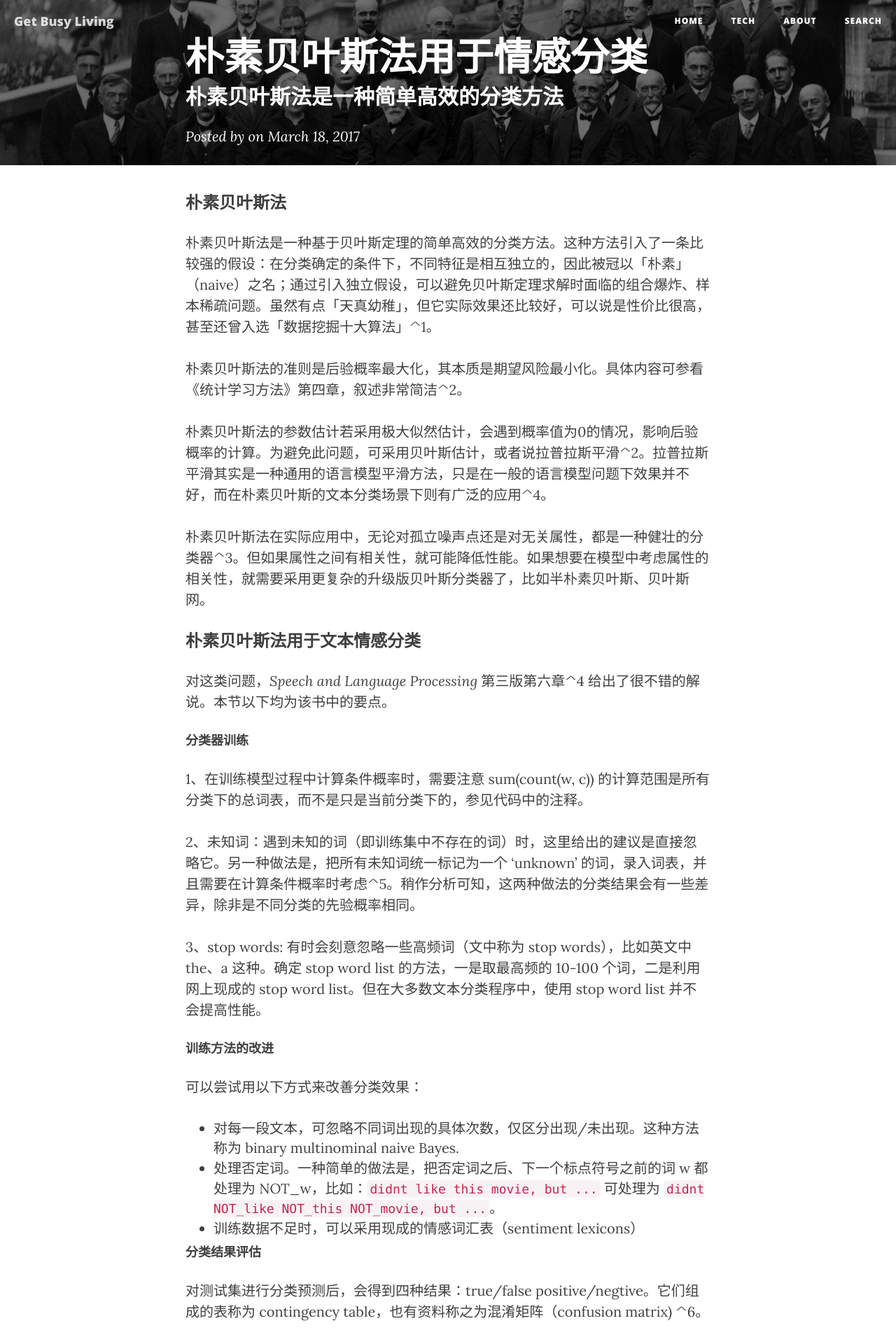
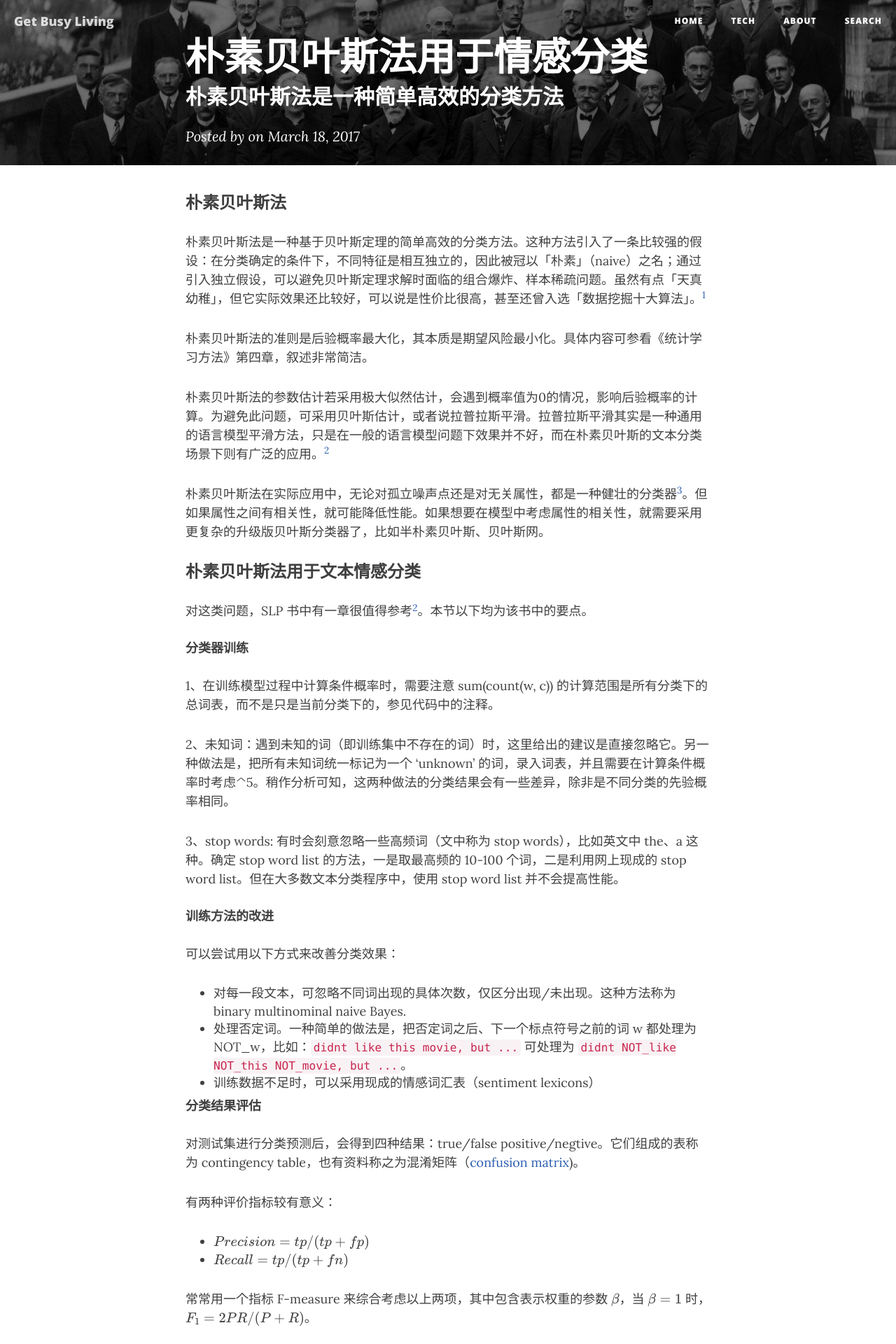
Before and after one commit to geyutang/sunoonlee.github.io, a Jekyll site: the page built from _posts/2017-03-18-naive-bayes.md, in a window 1280 px wide. Shown: the top 1920 px of the page at 70% size. Built offline with Jekyll 4.4.1, drawn with Linux system fonts in a browser that asks for light colours; nearby versions of some CDN libraries; formulas are drawn with MathJax 3; comment, search, counter and statistics services are not loaded; some of the changed text lies outside the part shown.

Commit message:
fix format
remove useless file

```diff
--- a/_posts/2017-03-18-naive-bayes.md
+++ b/_posts/2017-03-18-naive-bayes.md
@@ -8,18 +8,18 @@
 
 ### 朴素贝叶斯法
 
-朴素贝叶斯法是一种基于贝叶斯定理的简单高效的分类方法。这种方法引入了一条比较强的假设：在分类确定的条件下，不同特征是相互独立的，因此被冠以「朴素」（naive）之名；通过引入独立假设，可以避免贝叶斯定理求解时面临的组合爆炸、样本稀疏问题。虽然有点「天真幼稚」，但它实际效果还比较好，可以说是性价比很高，甚至还曾入选「数据挖掘十大算法」^1。
+朴素贝叶斯法是一种基于贝叶斯定理的简单高效的分类方法。这种方法引入了一条比较强的假设：在分类确定的条件下，不同特征是相互独立的，因此被冠以「朴素」（naive）之名；通过引入独立假设，可以避免贝叶斯定理求解时面临的组合爆炸、样本稀疏问题。虽然有点「天真幼稚」，但它实际效果还比较好，可以说是性价比很高，甚至还曾入选「数据挖掘十大算法」。[^1]
 
-朴素贝叶斯法的准则是后验概率最大化，其本质是期望风险最小化。具体内容可参看《统计学习方法》第四章，叙述非常简洁^2。
+朴素贝叶斯法的准则是后验概率最大化，其本质是期望风险最小化。具体内容可参看《统计学习方法》第四章，叙述非常简洁。
 
-朴素贝叶斯法的参数估计若采用极大似然估计，会遇到概率值为0的情况，影响后验概率的计算。为避免此问题，可采用贝叶斯估计，或者说拉普拉斯平滑^2。拉普拉斯平滑其实是一种通用的语言模型平滑方法，只是在一般的语言模型问题下效果并不好，而在朴素贝叶斯的文本分类场景下则有广泛的应用^4。
+朴素贝叶斯法的参数估计若采用极大似然估计，会遇到概率值为0的情况，影响后验概率的计算。为避免此问题，可采用贝叶斯估计，或者说拉普拉斯平滑。拉普拉斯平滑其实是一种通用的语言模型平滑方法，只是在一般的语言模型问题下效果并不好，而在朴素贝叶斯的文本分类场景下则有广泛的应用。[^2]
 
-朴素贝叶斯法在实际应用中，无论对孤立噪声点还是对无关属性，都是一种健壮的分类器^3。但如果属性之间有相关性，就可能降低性能。如果想要在模型中考虑属性的相关性，就需要采用更复杂的升级版贝叶斯分类器了，比如半朴素贝叶斯、贝叶斯网。
+朴素贝叶斯法在实际应用中，无论对孤立噪声点还是对无关属性，都是一种健壮的分类器[^3]。但如果属性之间有相关性，就可能降低性能。如果想要在模型中考虑属性的相关性，就需要采用更复杂的升级版贝叶斯分类器了，比如半朴素贝叶斯、贝叶斯网。
 
 
 ### 朴素贝叶斯法用于文本情感分类
 
-对这类问题，*Speech and Language Processing* 第三版第六章^4 给出了很不错的解说。本节以下均为该书中的要点。
+对这类问题，SLP 书中有一章很值得参考[^2]。本节以下均为该书中的要点。
 
 #### 分类器训练
 
@@ -40,7 +40,7 @@
 
 #### 分类结果评估
 
-对测试集进行分类预测后，会得到四种结果：true/false positive/negtive。它们组成的表称为 contingency table，也有资料称之为混淆矩阵（confusion matrix) ^6。
+对测试集进行分类预测后，会得到四种结果：true/false positive/negtive。它们组成的表称为 contingency table，也有资料称之为混淆矩阵（[confusion matrix](http://www.dataschool.io/simple-guide-to-confusion-matrix-terminology/))。
 
 有两种评价指标较有意义：
 * $Precision = tp/(tp+fp)$
@@ -51,17 +51,10 @@
 
 ### 实例
 
-另见 [naive_bayes_implementation.ipynb][1]
+见 [naive_bayes_implementation.ipynb](https://github.com/sunoonlee/deep-NLP-basics/blob/master/naive_bayes/naive_bayes_sentiment.ipynb)
 
+---
 
-### 参考
-
-1. 周志华, 机器学习 ch7，具体是 2007 年的一篇论文: Top 10 algorithms in data mining
-2. 李航，统计学习方法 ch4
-3. 机器学习实战 ch4
-4. [SLP ch6 naive bayes and sentiment classification][2]
-5. [Simple guide to confusion matrix terminology][3]
-
-[1]:	https://github.com/sunoonlee/deep-NLP-basics/blob/master/naive_bayes/naive_bayes_sentiment.ipynb
-[2]:	https://web.stanford.edu/~jurafsky/slp3/6.pdf
-[3]:	http://www.dataschool.io/simple-guide-to-confusion-matrix-terminology/
+[^1]: Wu et al., 2007, "Top 10 algorithms in data mining"
+[^2]: [Speech and Language Processing 第三版, ch6 - Naive Bayes and Sentiment Classification](https://web.stanford.edu/~jurafsky/slp3/6.pdf)
+[^3]: 机器学习实战 ch4
--- a/css/clean-blog.css
+++ b/css/clean-blog.css
@@ -6,7 +6,7 @@
 }
 body {
   font-family: 'Lora', 'Times New Roman', serif;
-  font-size: 20px;
+  font-size: 18px;
   color: #404040;
 }
 p {
```
Also changed, not shown: _posts/.#2017-03-15-ngram.md (added, +1 -0 lines), _posts/.#2017-03-18-naive-bayes.md (added, +1 -0 lines).
